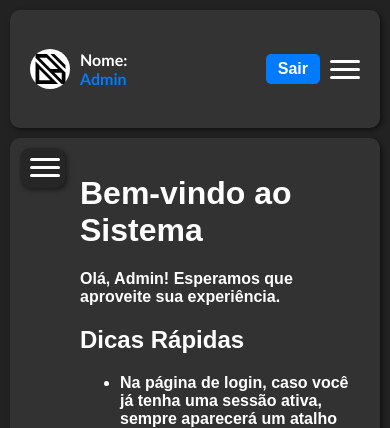
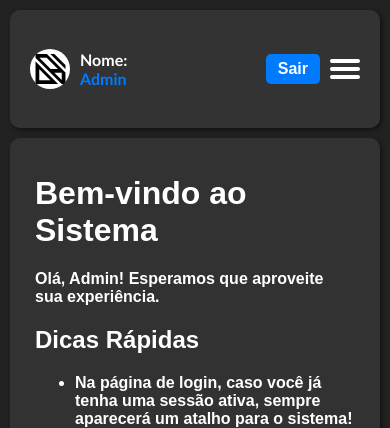
Before and after one commit to bitumuarama/bit_tcc, a PHP site: page /pages/dashboard.php in a window 390 px wide. Shown: the top 428 px of the page. Run offline with PHP 8.4, Linux system fonts and the light colour scheme; a user stored in the database is signed in.

Commit message:
Desktop Menu

```diff
--- a/assets/css/dashboard.css
+++ b/assets/css/dashboard.css
@@ -144,14 +144,14 @@ main {
     display: block;
 }
 
-.menu-icon {
+.desktop-menu-icon {
     width: 30px;
     cursor: pointer;
     flex-shrink: 0;
 }
 
-.menu-icon:before,
-.menu-icon:after,
+.desktop-menu-icon:before,
+.desktop-menu-icon:after,
 .central-bar {
     background: #fff;
     content: "";
@@ -166,11 +166,11 @@ main {
 }
 
 
-.menu-icon.active:before {
+.desktop-menu-icon.active:before {
     transform: translateY(8px) rotate(135deg);
 }
 
-.menu-icon.active:after {
+.desktop-menu-icon.active:after {
     transform: translateY(-8px) rotate(-135deg);
 }
 
@@ -261,11 +261,11 @@ main {
         display: none;
     }
 
-    .menu-secundary {
+    .mobile-menu {
         display: block;
     }
 
-    .menu-primary {
+    .desktop-menu {
         display: none;
     }
 }
@@ -274,12 +274,122 @@ main {
     .logout-link {
         display: none;
     }
-
-    .menu-secundary {
+    .mobile-menu {
         display: block;
     }
 
-    .menu-primary {
+    .desktop-menu {
         display: none;
     }
 }
+
+
+
+.mobile-menu
+
+
+
+
+.menu {
+  display: flex;
+  flex-direction: row;
+  list-style-type: none;
+  margin: 0;
+  padding: 0;
+}
+
+.menu > li {
+  margin: 0 1rem;
+  overflow: hidden;
+}
+
+.menu-button-container {
+  display: none;
+  height: 100%;
+  width: 30px;
+  cursor: pointer;
+  flex-direction: column;
+  justify-content: center;
+  align-items: center;
+}
+
+#menu-toggle {
+  display: none;
+}
+
+.menu-button,
+.menu-button::before,
+.menu-button::after {
+  display: block;
+  background-color: #fff;
+  position: absolute;
+  height: 4px;
+  width: 30px;
+  transition: transform 400ms cubic-bezier(0.23, 1, 0.32, 1);
+  border-radius: 2px;
+}
+
+.menu-button::before {
+  content: '';
+  margin-top: -8px;
+}
+
+.menu-button::after {
+  content: '';
+  margin-top: 8px;
+}
+
+#menu-toggle:checked + .menu-button-container .menu-button::before {
+  margin-top: 0px;
+  transform: rotate(405deg);
+}
+
+#menu-toggle:checked + .menu-button-container .menu-button {
+  background: rgba(255, 255, 255, 0);
+}
+
+#menu-toggle:checked + .menu-button-container .menu-button::after {
+  margin-top: 0px;
+  transform: rotate(-405deg);
+}
+
+@media (max-width: 2000px) {
+  .menu-button-container {
+    display: flex;
+  }
+  .menu {
+    position: absolute;
+    top: 0;
+    margin-top: 50px;
+    left: 0;
+    flex-direction: column;
+    width: 100%;
+    justify-content: center;
+    align-items: center;
+  }
+  #menu-toggle ~ .menu li {
+    height: 0;
+    margin: 0;
+    padding: 0;
+    border: 0;
+    transition: height 400ms cubic-bezier(0.23, 1, 0.32, 1);
+  }
+  #menu-toggle:checked ~ .menu li {
+    border: 1px solid #333;
+    height: 2.5em;
+    padding: 0.5em;
+    transition: height 400ms cubic-bezier(0.23, 1, 0.32, 1);
+  }
+  .menu > li {
+    display: flex;
+    justify-content: center;
+    margin: 0;
+    padding: 0.5em 0;
+    width: 100%;
+    color: white;
+    background-color: #222;
+  }
+  .menu > li:not(:last-child) {
+    border-bottom: 1px solid #444;
+  }
+}
--- a/assets/js/dashboard/desktop-menu.js
+++ b/assets/js/dashboard/desktop-menu.js
@@ -1,6 +1,6 @@
 const desktopMenu = document.getElementById("desktopMenu");
 const menuTitle = document.getElementById("menuTitle");
-const menuIcon = document.getElementById("menuIcon");
+const menuIcon = document.getElementById("desktopMenuIcon");
 const iconCentralBar = document.getElementById("centralBar");
 const menuItems = document.getElementById("menuItems");
 
--- a/pages/dashboard.php
+++ b/pages/dashboard.php
@@ -34,9 +34,21 @@
             <a class="logout-button" href="../assets/php/exit.php">Sair</a>
             <!-- Menu -->
             <div class="mobile-menu">
-                <div class="menu-icon" id="mobileMenuIcon">
-                    <div class="central-bar" id="mobileCentralMenuBar"></div>
-                </div>
+
+            </div>
+
+            <div class="internet-menu">
+                <input id="menu-toggle" type="checkbox" />
+                <label class='menu-button-container' for="menu-toggle">
+                    <div class='menu-button'></div>
+                </label>
+                <ul class="menu">
+                    <li>One</li>
+                    <li>Two</li>
+                    <li>Three</li>
+                    <li>Four</li>
+                    <li>Five</li>
+                </ul>
             </div>
         </div>
 
@@ -48,7 +60,7 @@
             <div class="menu-header" id="menuHeader">
 
                 <a class="menu-title" id="menuTitle" href="" onclick="restaurarConteudoPadrao()">Painel de Controle</a>
-                <div class="menu-icon" id="menuIcon">
+                <div class="desktop-menu-icon" id="desktopMenuIcon">
                     <div class="central-bar" id="centralBar"></div>
                 </div>
             </div>
```
